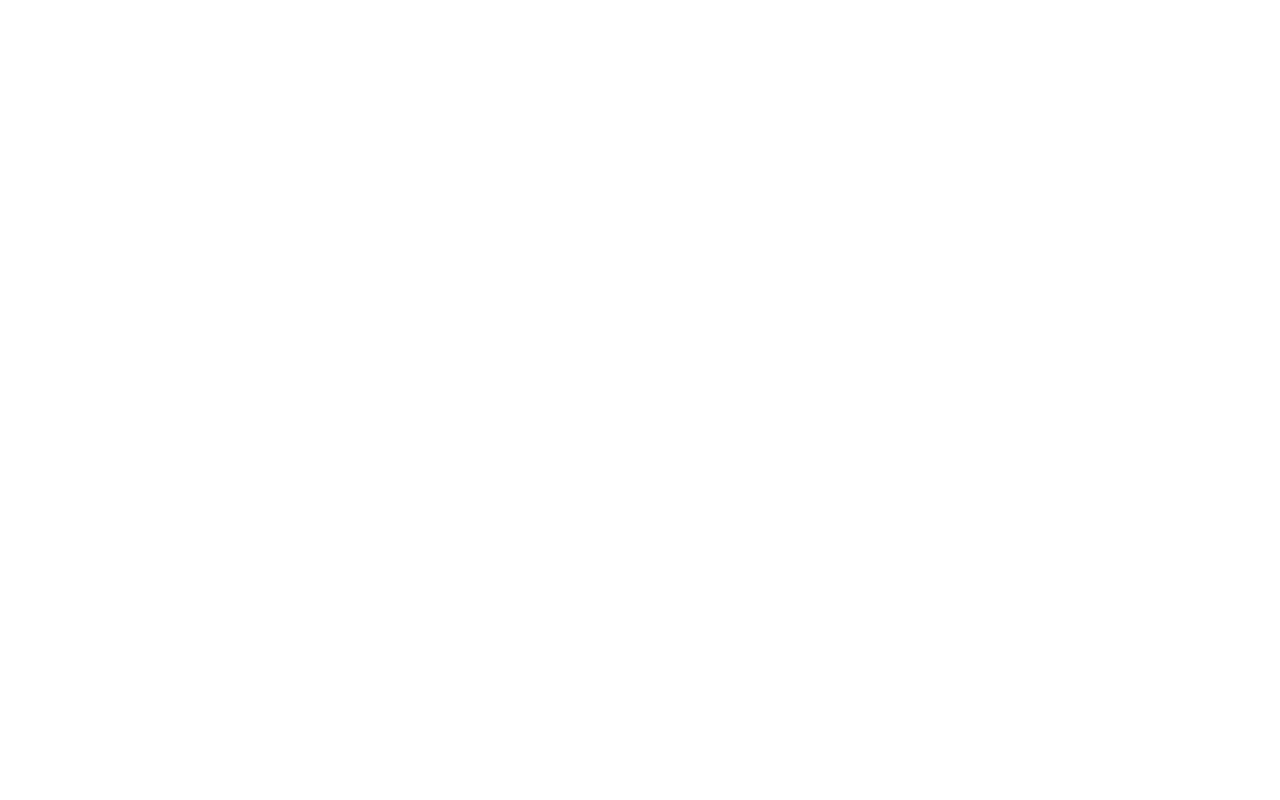
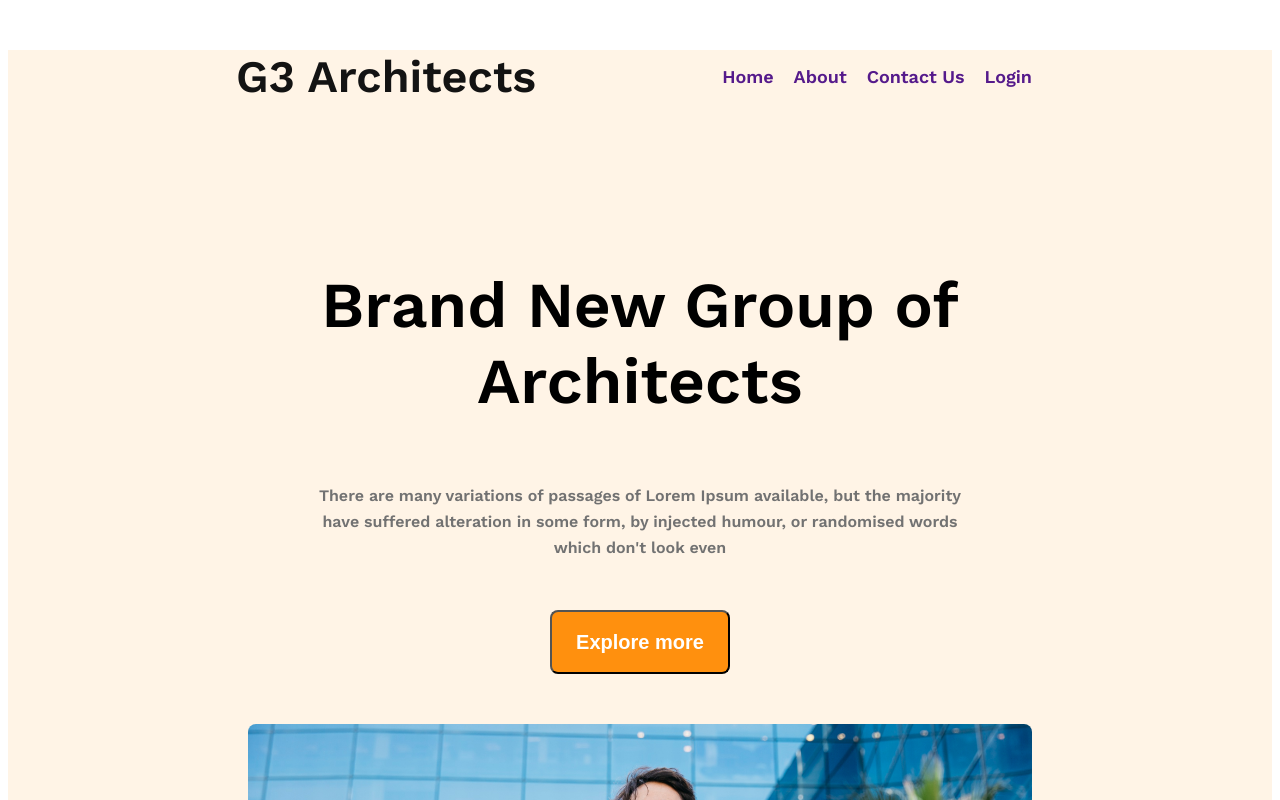
Before and after one commit to joy4563/assignment2-architect, a plain HTML site: page index.html in a window 1280 px wide. Shown: the top 800 px of the page. Drawn offline with nearby package versions, Linux system fonts and the light colour scheme.

Commit message:
header section finish

```diff
--- a/index.html
+++ b/index.html
@@ -1,13 +1,42 @@
 <!DOCTYPE html>
 <html lang="en">
-<head>
-    <meta charset="UTF-8">
-    <meta http-equiv="X-UA-Compatible" content="IE=edge">
-    <meta name="viewport" content="width=device-width, initial-scale=1.0">
+  <head>
+    <meta charset="UTF-8" />
+    <meta http-equiv="X-UA-Compatible" content="IE=edge" />
+    <meta name="viewport" content="width=device-width, initial-scale=1.0" />
     <title>Architect</title>
-    <link rel="stylesheet" href="styles/styles.css">
-</head>
-<body>
+    <link rel="stylesheet" href="styles/styles.css" />
+  </head>
+  <body>
+    <!-- header section -->
 
-</body>
+    <header>
+      <!-- navigation section -->
+
+      <section class="nav-bar-container">
+        <nav class="nav-title">G3 Architects</nav>
+        <nav class="nav-item">
+          <div class="item-name"><a href="">Home</a></div>
+          <div class="item-name"><a href="">About</a></div>
+          <div class="item-name"><a href="">Contact Us</a></div>
+          <div class="item-name"><a href="">Login</a></div>
+        </nav>
+      </section>
+
+      <!-- banner section -->
+
+      <section class="banner-container">
+        <div class="banner-info">
+          <p class="banner-title">Brand New Group of Architects</p>
+          <p class="banner-description">
+            There are many variations of passages of Lorem Ipsum available, but
+            the majority have suffered alteration in some form, by injected
+            humour, or randomised words which don't look even
+          </p>
+        </div>
+        <div><button class="banner-button">Explore more</button></div>
+        <div class="banner-image"><img src="images/banner.png" alt="" /></div>
+      </section>
+    </header>
+  </body>
 </html>
--- a/styles/styles.css
+++ b/styles/styles.css
@@ -0,0 +1,84 @@
+/* font */
+@import url("https://fonts.googleapis.com/css2?family=Poppins:wght@600&family=Work+Sans:wght@600&display=swap");
+
+body {
+  font-family: "Poppins", sans-serif;
+  font-family: "Work Sans", sans-serif;
+}
+
+/* Header section style */
+header {
+  background: rgba(255, 144, 14, 0.1);
+}
+.nav-bar-container {
+  display: flex;
+  align-items: center;
+  justify-content: space-between;
+  margin-top: 50px;
+  margin-left: 228px;
+  margin-right: 240px;
+}
+.nav-item {
+  display: flex;
+  gap: 20px;
+}
+.nav-item a {
+  text-decoration: none;
+}
+.nav-title {
+  font-weight: 700;
+  font-size: 45px;
+  color: #131313;
+}
+.item-name {
+  font-weight: 500;
+  font-size: 18px;
+  color: #424242;
+}
+/* banner style */
+.banner-container {
+  display: flex;
+  flex-direction: column;
+  align-items: center;
+}
+.banner-info {
+  margin: 100px 300px 33px 300px;
+}
+.banner-title {
+  text-align: center;
+  font-weight: 700;
+  font-size: 64px;
+}
+.banner-description {
+  text-align: center;
+  font-weight: 400;
+  font-size: 16px;
+  line-height: 26px;
+color: #727272;
+
+}
+
+.banner-button {
+  margin-bottom: 50px;
+  width: 180px;
+  height: 64px;
+  background: rgba(209, 128, 35, 0.1);
+  font-weight: 600;
+  font-size: 20px;
+  text-align: center;
+  color: #FFFFFF;
+  background: #FF900E;
+border-radius: 8px;
+}
+.banner-image {
+  margin: 0px 240px 45px 240px;
+}
+.banner-image img {
+  height: 100%;
+  width: 100%;
+  border-radius: 8px;
+
+}
+
+/*--------- header complete
+-----------*/
```
